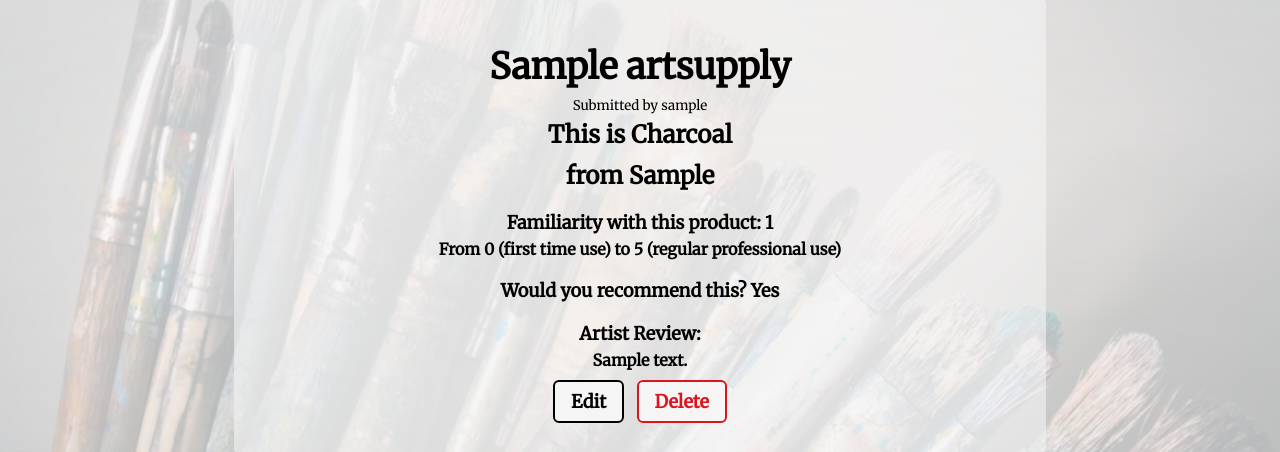
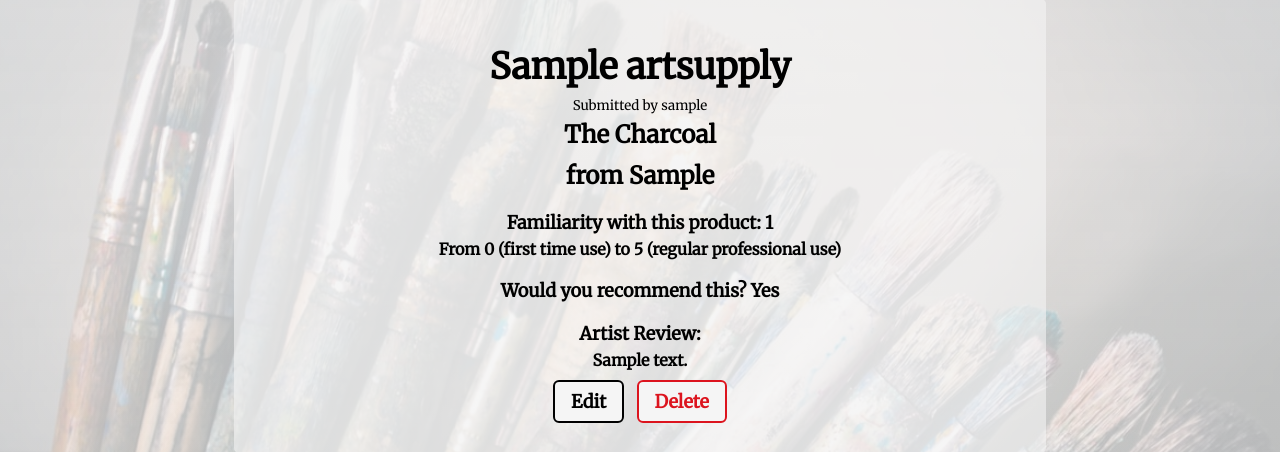
Before and after one commit to tayannewest/swatchdog, a Django app: page /artsupplies/1/ in a window 1280 px wide. Shown: the part 136-588 px from the top of the page. Run offline with Django 3.2, Linux system fonts and the light colour scheme; a user stored in the database is signed in; tables that the repository leaves empty hold one stand-in row (values such as "Sample post"); some web fonts are replaced.

Commit message:
edit index and detail text

```diff
--- a/main_app/templates/artsupplies/detail.html
+++ b/main_app/templates/artsupplies/detail.html
@@ -16,7 +16,7 @@
   <div class="artsupply-details">
     <h1>{{ artsupply.name }}</h1>
       <p><small>Submitted by {{ artsupply.user }}</small></p>
-      <h2>This is {{ artsupply.get_medium_display }}</h2>
+      <h2>The {{ artsupply.get_medium_display }}</h2>
       <h2>from {{ artsupply.brand }}</h2>
       <h3>Familiarity with this product: {{ artsupply.familiarity }}
           <p>From 0 (first time use) to 5 (regular professional use)</p>
--- a/main_app/templates/artsupplies/index.html
+++ b/main_app/templates/artsupplies/index.html
@@ -31,7 +31,7 @@
           </div>
           <div class="card-content">
             <h2 class="card-title">{{ artsupply.name }}</br>
-            <span>A {{ artsupply.get_medium_display }} from {{ artsupply.brand }}</span></h2>
+            <span>{{ artsupply.get_medium_display }} from {{ artsupply.brand }}</span></h2>
           </div>
         </div>
       </a>
```
